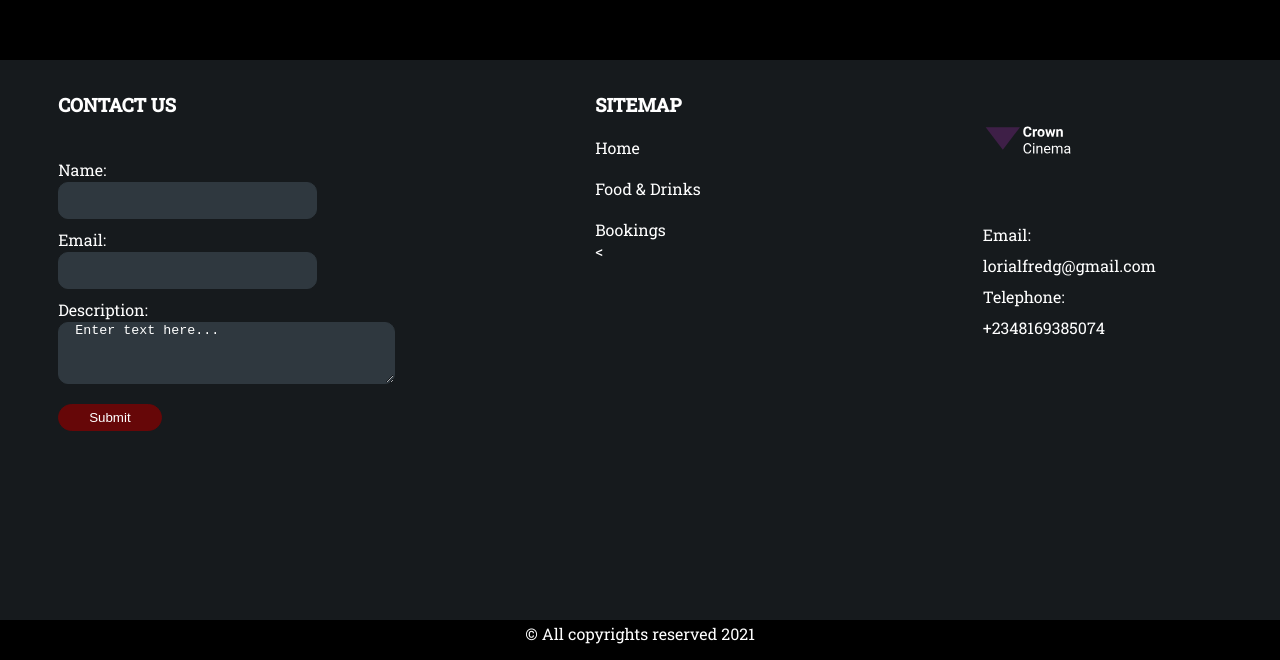
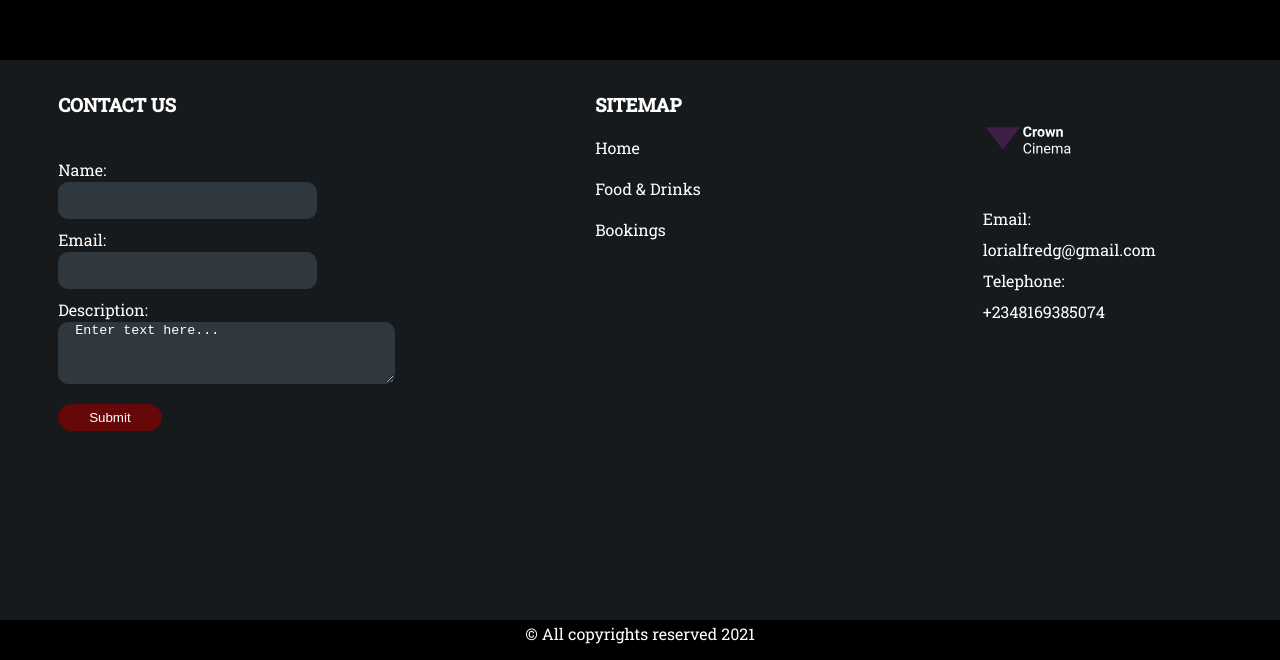
Before and after one commit to Lori-Alfred/crowncinema, a plain HTML site: page index.html in a window 1280 px wide. Shown: the part 2820-3480 px from the top of the page. Drawn offline with Linux system fonts and the light colour scheme; no server answers.

Commit message:
Update index.html

```diff
--- a/index.html
+++ b/index.html
@@ -183,7 +183,7 @@
         <li><a href="#">Home</a></li>
         <li><a href="food.html">Food & Drinks</a></li>
         <li><a href="bookings.html">Bookings</a></li>
-        <
+
 
     </ul>
 </div>
@@ -211,7 +211,9 @@
                   71.0898 196.703 70.0762 196.082 69.4082C195.461 68.7285 194.418 68.3887 192.953 68.3887C191.746 68.3887 190.744 68.752 189.947 69.4785C189.15 70.1934 188.688 71.1602 188.559 72.3789V85H185.289V72.5371C185.289 69.7715 183.936 68.3887 181.229 68.3887C179.096 68.3887 177.637 69.2969 176.852 71.1133V85H173.6V65.9805H176.676ZM216.93 85C216.742 84.625 216.59 83.957 216.473 82.9961C214.961 84.5664 213.156 85.3516 211.059 85.3516C209.184 85.3516 207.643 84.8242 206.436 83.7695C205.24 82.7031 204.643 81.3555 204.643 79.7266C204.643 77.7461 205.393 76.2109 206.893 75.1211C208.404 74.0195 210.525 73.4688 213.256 73.4688H216.42V71.9746C216.42 70.8379 216.08 69.9355 215.4 69.2676C214.721 68.5879 213.719 68.248 212.395 68.248C211.234 68.248 210.262 68.541 209.477 69.127C208.691 69.7129 208.299 70.4219 208.299 71.2539H205.029C205.029 70.3047 205.363 69.3906 206.031 68.5117C206.711 67.6211 207.625 66.918 208.773 66.4023C209.934 65.8867 211.205 65.6289 212.588 65.6289C214.779 65.6289 216.496 66.1797 217.738 67.2812C218.98 68.3711 219.625 69.877 219.672 71.7988V80.5527C219.672 82.2988 219.895 83.6875 220.34 84.7188V85H216.93ZM211.533 82.5215C212.553 82.5215 213.52 82.2578 214.434 81.7305C215.348 81.2031 216.01 80.5176 216.42 79.6738V75.7715H213.871C209.887 75.7715 207.895 76.9375 207.895 79.2695C207.895 80.2891 208.234 81.0859 208.914 81.6602C209.594 82.2344 210.467 82.5215 211.533 82.5215Z" fill="white"/>
         <path d="M50 76L93.3013 19H6.69873L50 76Z" fill="#3E1F47"/>
         </svg></h3>
-      <h3> </h3>
+
+
+
 
 
    Email: <a href="mailto:lorialfredg@gmail.com">lorialfredg@gmail.com</a>
```
